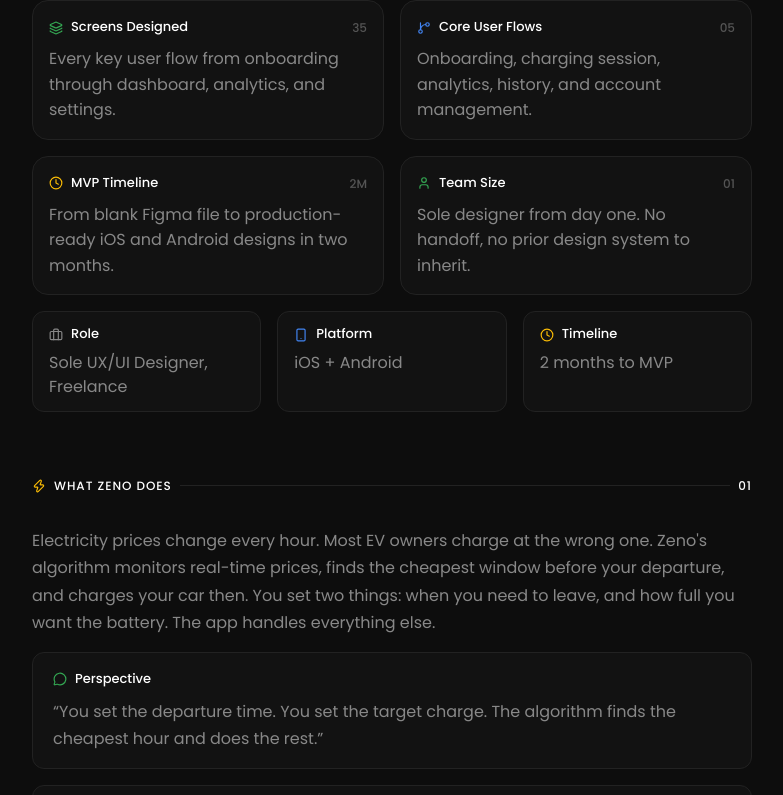
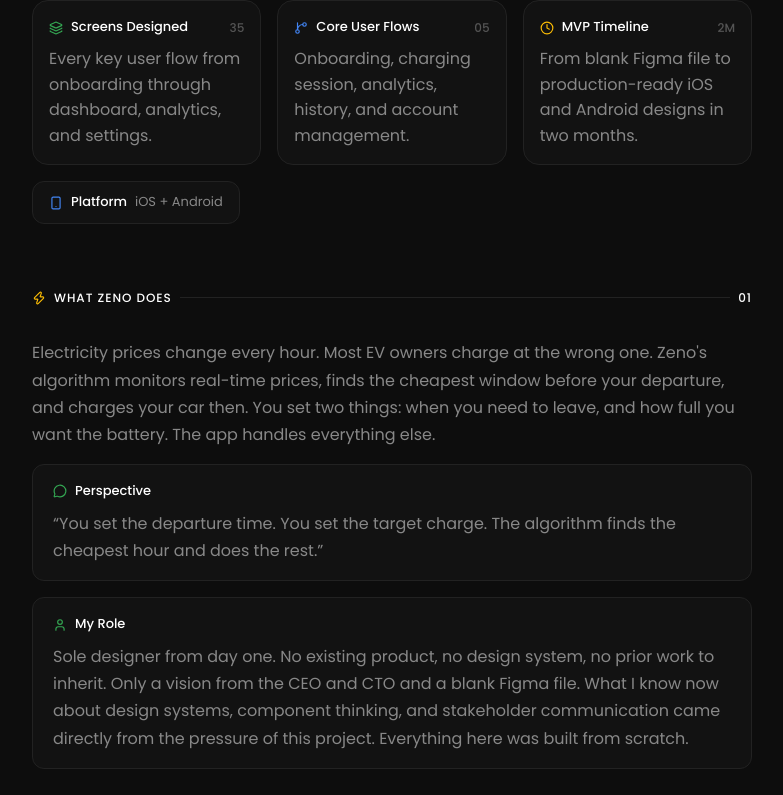
Before and after one commit to RITAMBISWAS404/PORTFOLIO-2026, a Next.js app: page /zeno in a window 1280 px wide. Shown: the part 1132-1927 px from the top of the page, without its empty margins (248-1031 px from the left). Built offline with nearby package versions, Linux system fonts and the light colour scheme.

Commit message:
Remove Team Size, Role, Timeline cards; 3-col stats grid; Platform as inline tag

```diff
--- a/app/zeno/page.tsx
+++ b/app/zeno/page.tsx
@@ -276,23 +276,12 @@
             <ZenoCard icon={Layers}    iconColor={C.accent} label="Screens Designed" right="35"  body="Every key user flow from onboarding through dashboard, analytics, and settings." delay={0}    />
             <ZenoCard icon={GitBranch} iconColor={C.blue}   label="Core User Flows"  right="05"  body="Onboarding, charging session, analytics, history, and account management."        delay={0.08} />
             <ZenoCard icon={Clock}     iconColor={C.yellow} label="MVP Timeline"      right="2M"  body="From blank Figma file to production-ready iOS and Android designs in two months."  delay={0.16} />
-            <ZenoCard icon={User}      iconColor={C.accent} label="Team Size"         right="01"  body="Sole designer from day one. No handoff, no prior design system to inherit."         delay={0.24} />
           </div>
           <Reveal>
-            <div className="zeno-meta-grid">
-              {[
-                { label: "Role",     value: "Sole UX/UI Designer, Freelance", icon: <Briefcase size={14} color={C.t2}     strokeWidth={2} /> },
-                { label: "Platform", value: "iOS + Android",                  icon: <Smartphone size={14} color={C.blue}  strokeWidth={2} /> },
-                { label: "Timeline", value: "2 months to MVP",                icon: <Clock      size={14} color={C.yellow} strokeWidth={2} /> },
-              ].map(item => (
-                <div key={item.label} style={{ background: C.card, border: `1px solid ${C.border}`, borderRadius: 12, padding: "12px 16px", display: "flex", flexDirection: "column", gap: 6 }}>
-                  <div style={{ display: "flex", alignItems: "center", gap: 8 }}>
-                    {item.icon}
-                    <span style={{ fontSize: 13, fontWeight: 500, color: C.t1 }}>{item.label}</span>
-                  </div>
-                  <p className="f16" style={{ color: C.t2, lineHeight: 1.5 }}>{item.value}</p>
-                </div>
-              ))}
+            <div style={{ display: "inline-flex", alignItems: "center", gap: 8, background: C.card, border: `1px solid ${C.border}`, borderRadius: 12, padding: "10px 16px" }}>
+              <Smartphone size={14} color={C.blue} strokeWidth={2} />
+              <span style={{ fontSize: 13, fontWeight: 500, color: C.t1 }}>Platform</span>
+              <span style={{ fontSize: 13, color: C.t2 }}>iOS + Android</span>
             </div>
           </Reveal>
         </div>
@@ -589,8 +578,8 @@
             padding: 40px 24px;
           }
         }
-        .zeno-stats-grid      { display: grid; grid-template-columns: 1fr; gap: 16px; }
-        .zeno-meta-grid       { display: grid; grid-template-columns: 1fr; gap: 16px; }
+        .zeno-stats-grid { display: grid; grid-template-columns: 1fr; gap: 16px; }
+        .zeno-meta-grid  { display: grid; grid-template-columns: 1fr; gap: 16px; }
         .zeno-concept-grid    { display: grid; grid-template-columns: 1fr; gap: 16px; }
         .zeno-reflection-grid { display: grid; grid-template-columns: 1fr; gap: 16px; }
         .zeno-cut-grid        { display: grid; grid-template-columns: 1fr 1fr 1fr; }
@@ -598,8 +587,8 @@
           .zeno-concept-grid { grid-template-columns: 1fr 1fr 1fr; }
           .zeno-meta-grid    { grid-template-columns: 1fr 1fr 1fr; }
         }
-        @media (min-width: 768px) {
-          .zeno-stats-grid { grid-template-columns: 1fr 1fr; }
+        @media (min-width: 600px) {
+          .zeno-stats-grid { grid-template-columns: 1fr 1fr 1fr; }
         }
         @media (max-width: 540px) {
           .zeno-cut-grid { grid-template-columns: 1fr; }
```
